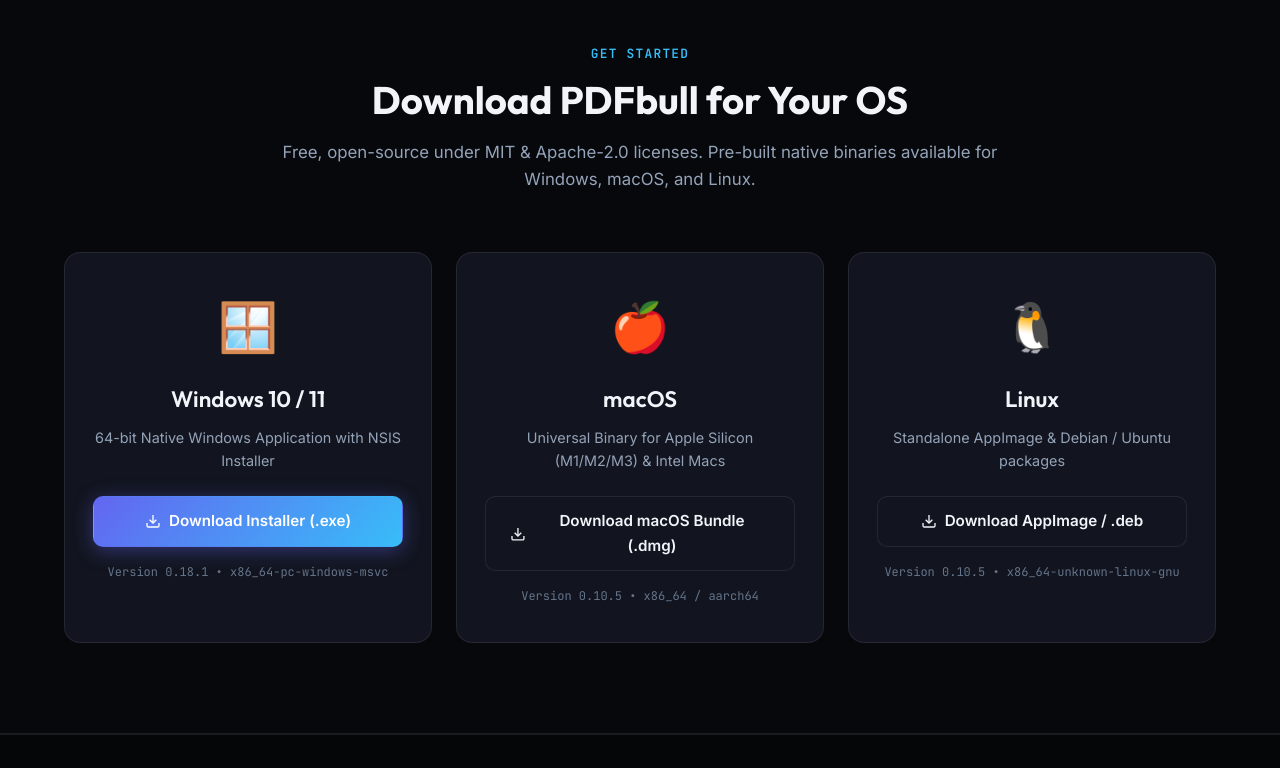
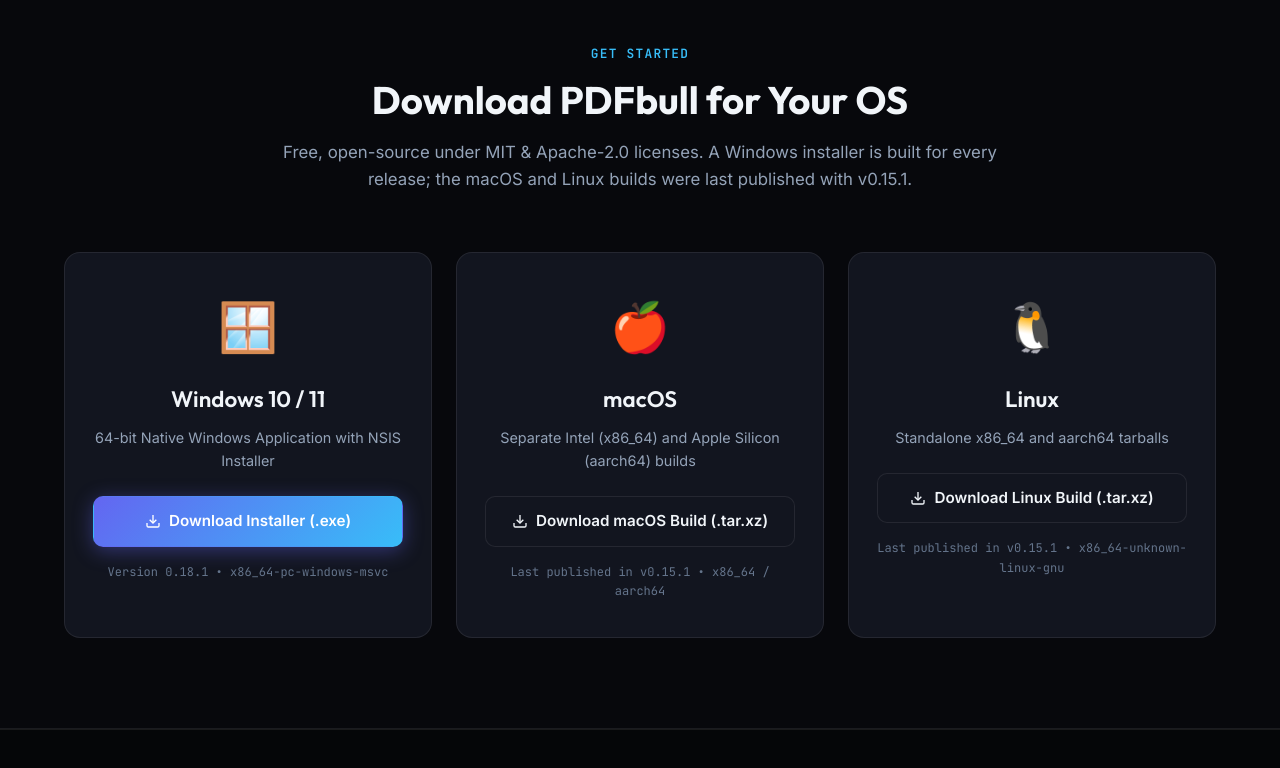
Before and after one commit to SV-stark/PDFbull, a plain HTML site: page docs/index.html in a window 1280 px wide. Shown: the part 5380-6148 px from the top of the page. Drawn offline with Linux system fonts and the light colour scheme.

Commit message:
docs: correct the macOS and Linux download cards
Both cards offered formats that have never been published: macOS promised a .dmg and Linux an AppImage/.deb, but across all 46 releases those platforms shipped only as .tar.xz, and the last release to include them was v0.15.1. The cards also carried a stale 'Version 0.10.5'. They now name the real artifact, link to the v0.15.1 release that holds it, and state that version instead of asserting a build that does not exist.

```diff
--- a/docs/index.html
+++ b/docs/index.html
@@ -348,7 +348,7 @@
         <span class="section-tag">GET STARTED</span>
         <h2 class="section-title">Download PDFbull for Your OS</h2>
         <p class="section-desc">
-          Free, open-source under MIT & Apache-2.0 licenses. Pre-built native binaries available for Windows, macOS, and Linux.
+          Free, open-source under MIT & Apache-2.0 licenses. A Windows installer is built for every release; the macOS and Linux builds were last published with v0.15.1.
         </p>
       </div>
 
@@ -372,28 +372,28 @@
         <div class="download-card">
           <div class="download-os-icon">🍎</div>
           <h3>macOS</h3>
-          <p>Universal Binary for Apple Silicon (M1/M2/M3) & Intel Macs</p>
+          <p>Separate Intel (x86_64) and Apple Silicon (aarch64) builds</p>
           <div class="download-btns">
-            <a href="https://github.com/SV-stark/PDFbull/releases" class="btn btn-secondary btn-block">
+            <a href="https://github.com/SV-stark/PDFbull/releases/tag/v0.15.1" class="btn btn-secondary btn-block">
               <svg viewBox="0 0 24 24" width="16" height="16" fill="none" stroke="currentColor" stroke-width="2"><path d="M21 15v4a2 2 0 0 1-2 2H5a2 2 0 0 1-2-2v-4"/><polyline points="7 10 12 15 17 10"/><line x1="12" y1="15" x2="12" y2="3"/></svg>
-              Download macOS Bundle (.dmg)
+              Download macOS Build (.tar.xz)
             </a>
           </div>
-          <span class="download-sub">Version 0.10.5 • x86_64 / aarch64</span>
+          <span class="download-sub">Last published in v0.15.1 • x86_64 / aarch64</span>
         </div>
 
         <!-- Linux Card -->
         <div class="download-card">
           <div class="download-os-icon">🐧</div>
           <h3>Linux</h3>
-          <p>Standalone AppImage & Debian / Ubuntu packages</p>
+          <p>Standalone x86_64 and aarch64 tarballs</p>
           <div class="download-btns">
-            <a href="https://github.com/SV-stark/PDFbull/releases" class="btn btn-secondary btn-block">
+            <a href="https://github.com/SV-stark/PDFbull/releases/tag/v0.15.1" class="btn btn-secondary btn-block">
               <svg viewBox="0 0 24 24" width="16" height="16" fill="none" stroke="currentColor" stroke-width="2"><path d="M21 15v4a2 2 0 0 1-2 2H5a2 2 0 0 1-2-2v-4"/><polyline points="7 10 12 15 17 10"/><line x1="12" y1="15" x2="12" y2="3"/></svg>
-              Download AppImage / .deb
+              Download Linux Build (.tar.xz)
             </a>
           </div>
-          <span class="download-sub">Version 0.10.5 • x86_64-unknown-linux-gnu</span>
+          <span class="download-sub">Last published in v0.15.1 • x86_64-unknown-linux-gnu</span>
         </div>
 
       </div>
```
